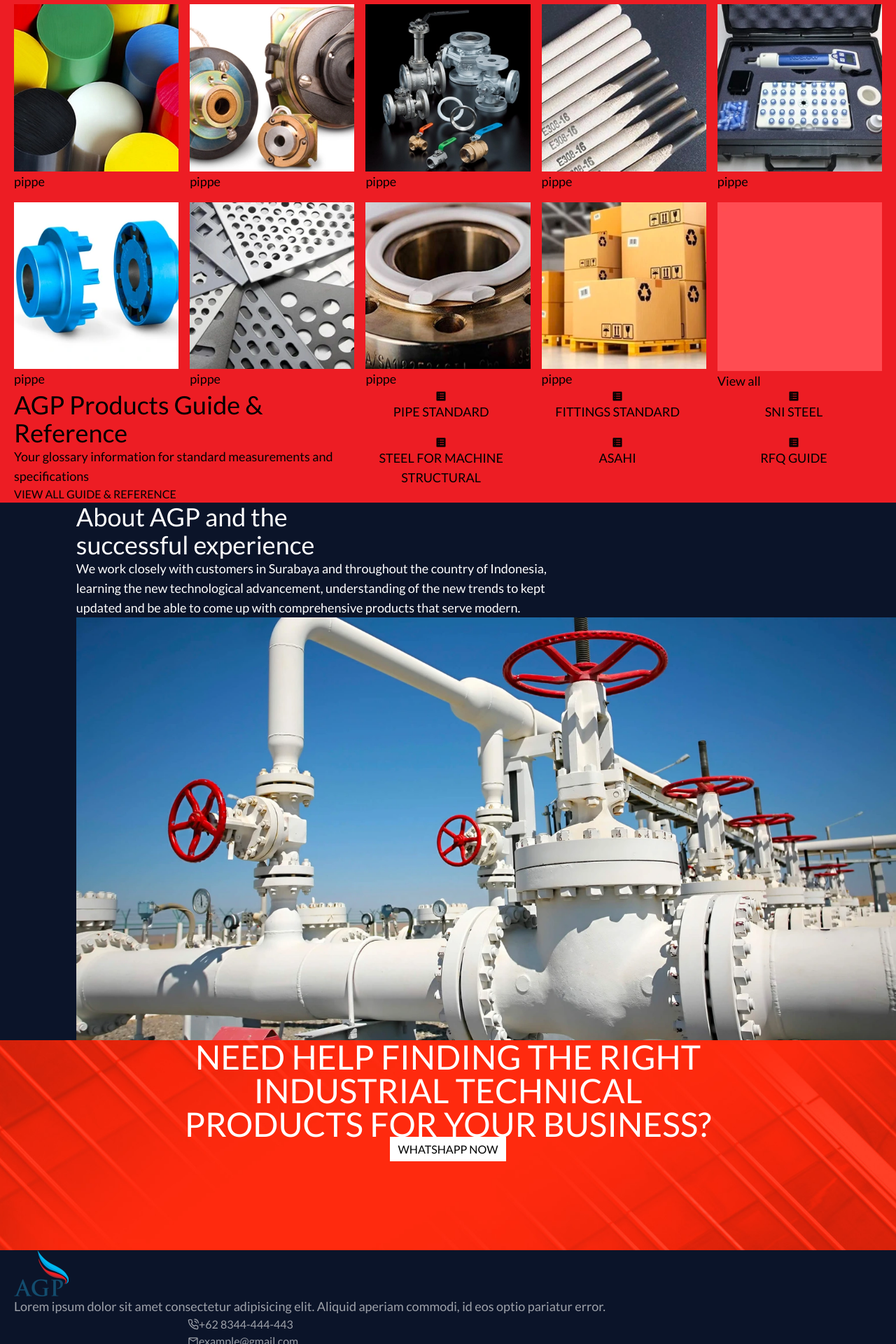
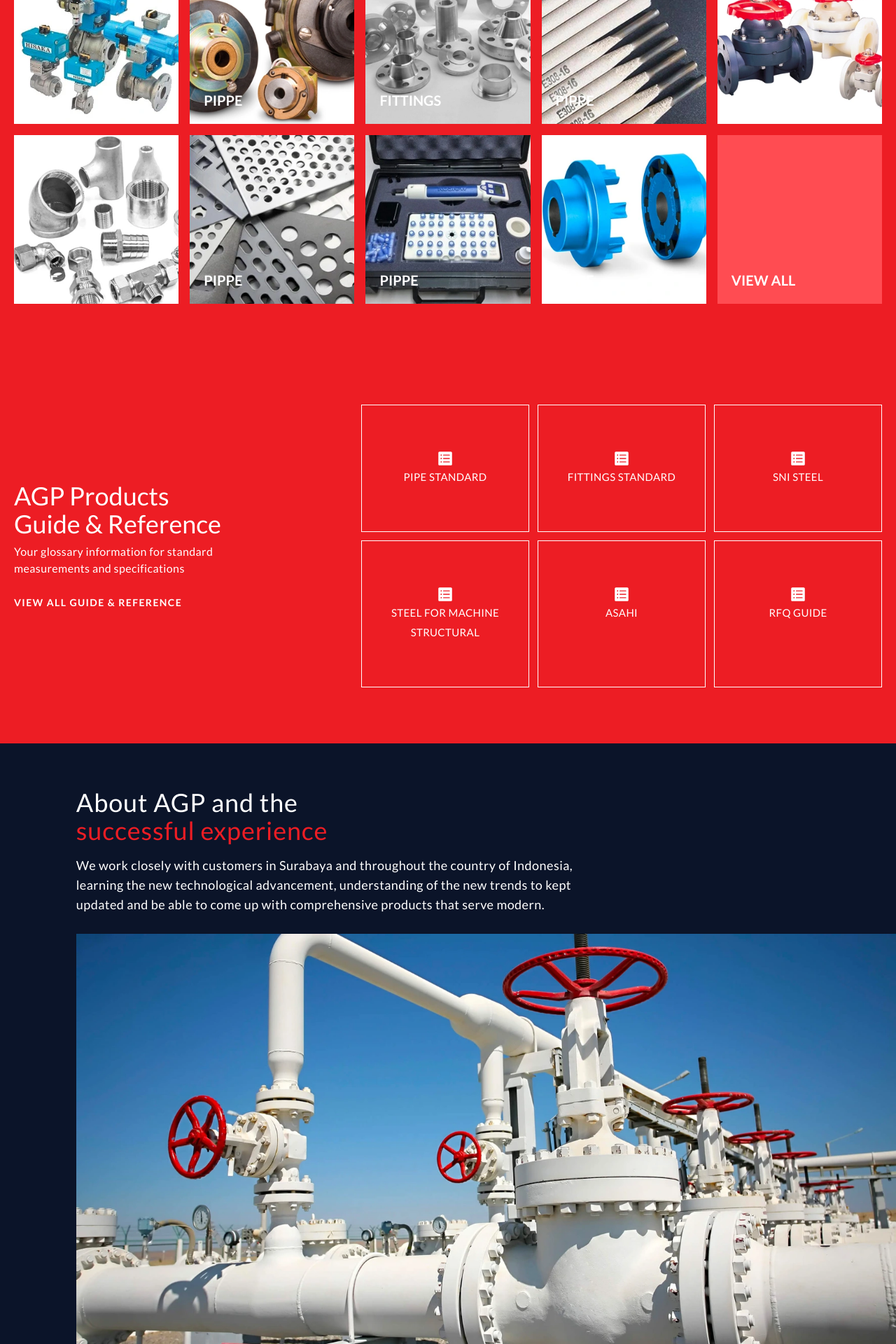
Before and after one commit to Davitaridani/agp, a Next.js app: page /home in a window 1280 px wide. Shown: the part 660-2580 px from the top of the page at 70% size. Built offline with nearby package versions, Linux system fonts and the light colour scheme.

Commit message:
styling page home

```diff
--- a/src/app/globals.css
+++ b/src/app/globals.css
@@ -20,19 +20,23 @@
 
 @layer base {
   h1 {
-    @apply text-3xl md:text-4xl lg:text-5xl;
+    @apply text-3xl md:text-4xl lg:text-5xl tracking-wide;
   }
 
   h3 {
-    @apply text-2xl md:text-3xl lg:text-4xl;
+    @apply text-2xl md:text-3xl lg:text-4xl tracking-wide;
   }
 
   p {
-    @apply text-base xl:text-lg;
+    @apply text-base xl:text-lg tracking-wide;
+  }
+
+  section {
+    @apply lg:pt-16 pt-12;
   }
 }
 
-.items-center {
+.items__center {
   @apply w-auto md:w-3/5 mx-auto text-center;
 }
 
--- a/src/app/home/home.module.css
+++ b/src/app/home/home.module.css
@@ -2,5 +2,5 @@
   background: url("../../assets/images/home/img-hero.webp") no-repeat;
   background-size: cover;
   background-position: center bottom 100%;
-  height: 45vh;
+  height: 50vh;
 }
--- a/src/app/home/page.tsx
+++ b/src/app/home/page.tsx
@@ -11,47 +11,47 @@ const Home = () => {
 		<>
 			<section className={`${styles.bg_hero} flex`}>
 				<div className="container flex-items-center">
-					<div className="">
+					<div className="mb-8 text-center">
 						<p className="uppercase text-darkBlue">
 							agp indonesia:
 						</p>
-						<h1 className="capitalize text-darkBlue">Surabaya's Reliable Source
+						<h1 className="capitalize text-darkBlue font-semibold mb-5">Surabaya's Reliable Source
 							<span className="block text-red">For Technical Industrial Supplies</span>
 						</h1>
-						<p className="uppercase">We serve throughout Indonesia</p>
+						<p className="uppercase text-red">We serve throughout Indonesia</p>
 					</div>
 				</div>
 			</section >
 
 			<section className="bg-red">
-				<div className="container">
-					<div className="grid grid-cols-2 md:grid-cols-3 lg:grid-cols-5 gap-4">
+				<div className="container relative">
+					<div className="grid grid-cols-2 md:grid-cols-3 lg:grid-cols-5 gap-4 relative -top-36">
 						{
 							cardHome.map((item, i) => (
-								<div key={i}>
-									<Image src={item.imgUrl} alt="card products" />
-									<p>{item.text}</p>
+								<div key={i} className="relative">
+									<Image src={item.imgUrl} alt="card products" className=" object-cover h-full" />
+									<Link href={"#"} className="absolute bottom-5 left-5 text-white text-lg lg:text-xl uppercase font-semibold ">{item.text}</Link>
 								</div>
 							))
 						}
 					</div>
 
-					<div className="container-content">
-						<div className="md:flex block justify-around">
-							<div className="">
-								<h3>AGP Products
+					<div className="container-content pb-20">
+						<div className="md:flex block justify-between items-center gap-14 ">
+							<div className="text-white">
+								<h3 className="mb-2 tracking-normal">AGP Products <br />
 									Guide & Reference</h3>
-								<p>Your glossary information for standard
+								<p className="text-base  mb-6 ">Your glossary information for standard <br />
 									measurements and specifications</p>
-								<Link href={"#"} className="uppercase">view all guide & reference</Link>
+								<Link href={"#"} className="uppercase text-sm font-semibold tracking-widest">view all guide & reference</Link>
 							</div>
-							<div className="grid grid-cols-3">
+							<div className="grid grid-cols-3 gap-3 lg:w-3/5 w-auto">
 								{productAgp.map((item, i) => (
-									<div className="text-center flex-col justify-center mx-auto" key={i}>
-										<span className="flex justify-center">
+									<div className="text-center flex-col justify-between mx-auto text-white border px-3 py-16 w-full" key={i}>
+										<span className="flex justify-center text-[20px] lg:text-2xl ">
 											{item.icon}
 										</span>
-										<p>{item.text}</p>
+										<p className="text-[15px]">{item.text}</p>
 									</div>
 								))}
 							</div>
@@ -60,14 +60,13 @@ const Home = () => {
 				</div>
 			</section>
 
-			<section className="bg-navy text-white overflow-hidden">
-				<div className="">
+			<section className="bg-navy text-white overflow-hidden pt-">
 				<div className="container-content2 ps-[8.5%] pe-0 me-auto ">
-						<div className="max-w-[45rem]">
-							<h3>About AGP and the
-								<span className="block">successful experience</span>
+					<div className="max-w-[45rem] mb-7">
+						<h3 className="mb-4">About AGP and the
+							<span className="block text-red">successful experience</span>
 						</h3>
-							<p>We work closely with customers in Surabaya and throughout the country of Indonesia,
+						<p className="font-normal">We work closely with customers in Surabaya and throughout the country of Indonesia,
 							learning the new technological advancement, understanding of the new trends to kept
 							updated and be able to come up with comprehensive products that serve modern.</p>
 					</div>
@@ -76,7 +75,6 @@ const Home = () => {
 							<h1></h1>
 						</div>
 						<Image src={asset_home.coverHero} alt="Background About AGP" className="" />
-						</div>
 					</div>
 				</div>
 			</section>
--- a/src/components/UI/Cta.tsx
+++ b/src/components/UI/Cta.tsx
@@ -1,19 +1,17 @@
 import Link from "next/link";
 import styles from "./Cta.module.css";
-
 
 const Cta = () => {
 	return (
 		<section className={styles.bg_cover_cta}>
 			<div className="text-center">
-				<h1 className="uppercase text-white">NEED HELP FINDING the right
-					<span className="block">  industrial technical </span>
+				<h1 className="uppercase text-white lg:text-3xl text-2xl mb-8">NEED HELP FINDING the right
+					<span className="block">industrial technical products</span>
 					<span className="block">
-
-						products for your business?
+						for your business?
 					</span>
 				</h1>
-				<Link href={"#"} className="uppercase bg-white py-2 px-3">whatshapp now</Link>
+				<Link href={"#"} className="uppercase bg-white py-2 px-4 shadow-inner text-zinc-900 font-semibold text-sm">whatshapp now</Link>
 			</div>
 		</section>
 	)
--- a/src/utils/constants.js
+++ b/src/utils/constants.js
@@ -5,19 +5,20 @@ import { IoIosListBox } from "react-icons/io";
 
 export const cardHome = [
   { imgUrl: asset_home.produk_1, text: "valves" },
+  { imgUrl: asset_home.produk_6, text: "pippe" },
+  { imgUrl: asset_home.produk_14, text: "pippe" },
+  { imgUrl: asset_home.produk_8, text: "pippe" },
+  { imgUrl: asset_home.produk_13, text: "pippe" },
+
+  { imgUrl: asset_home.produk_5, text: "asahi" },
+  { imgUrl: asset_home.produk_7, text: "pippe" },
+  { imgUrl: asset_home.produk_3, text: "fittings" },
+  { imgUrl: asset_home.produk_9, text: "pippe" },
+  { imgUrl: asset_home.produk_4, text: "flanges" },
   { imgUrl: asset_home.produk_2, text: "pipe" },
-  { imgUrl: asset_home.produk_3, text: "fittings" },
-  { imgUrl: asset_home.produk_4, text: "flanges" },
-  { imgUrl: asset_home.produk_5, text: "asahi" },
-  { imgUrl: asset_home.produk_6, text: "pippe" },
-  { imgUrl: asset_home.produk_7, text: "pippe" },
-  { imgUrl: asset_home.produk_8, text: "pippe" },
-  { imgUrl: asset_home.produk_9, text: "pippe" },
+  { imgUrl: asset_home.produk_12, text: "pippe" },
   { imgUrl: asset_home.produk_10, text: "pippe" },
   { imgUrl: asset_home.produk_11, text: "pippe" },
-  { imgUrl: asset_home.produk_12, text: "pippe" },
-  { imgUrl: asset_home.produk_13, text: "pippe" },
-  { imgUrl: asset_home.produk_14, text: "pippe" },
   { imgUrl: asset_home.produk_15, text: "View all" },
 ];
 
```
Lines whose indentation alone changed are shown as unchanged.
